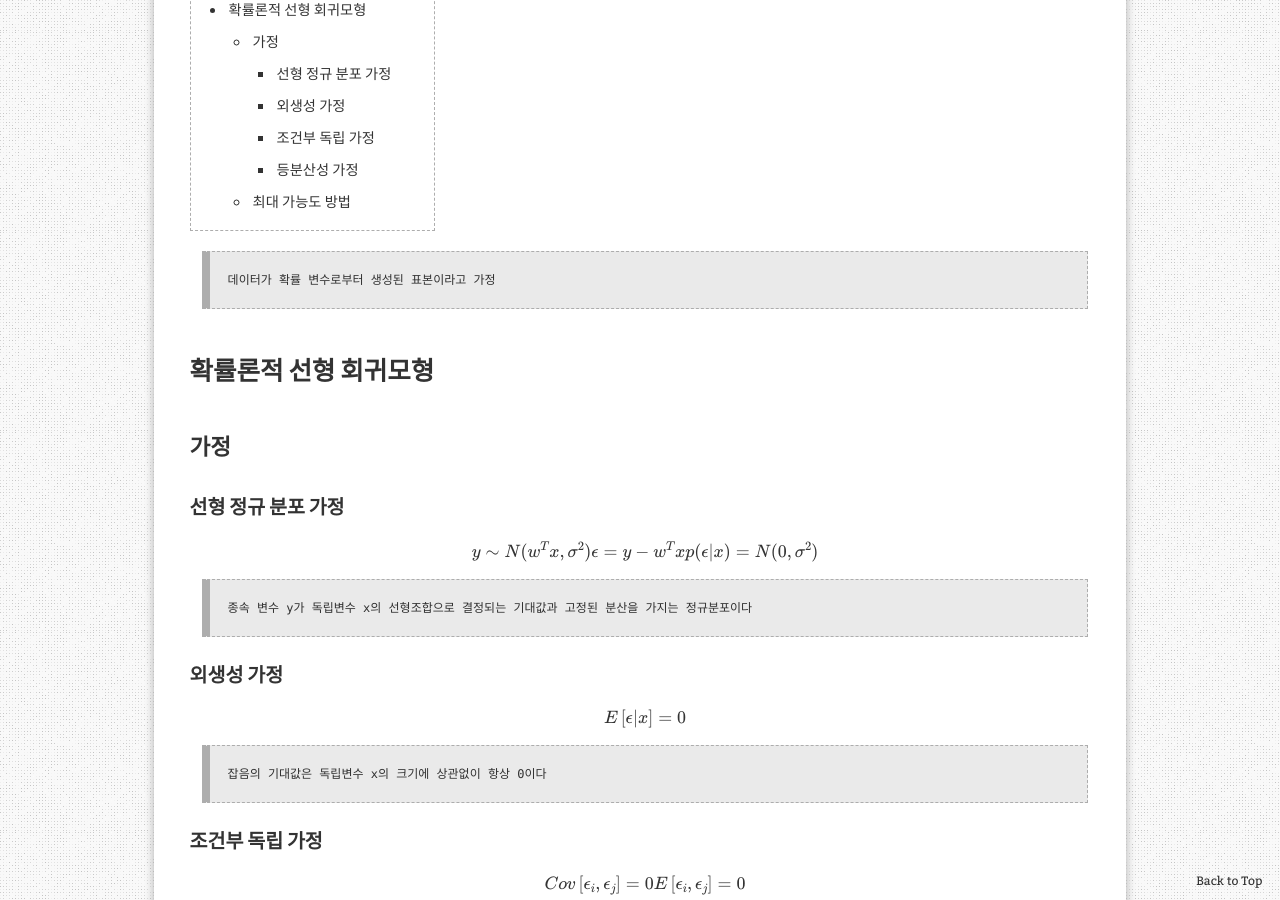
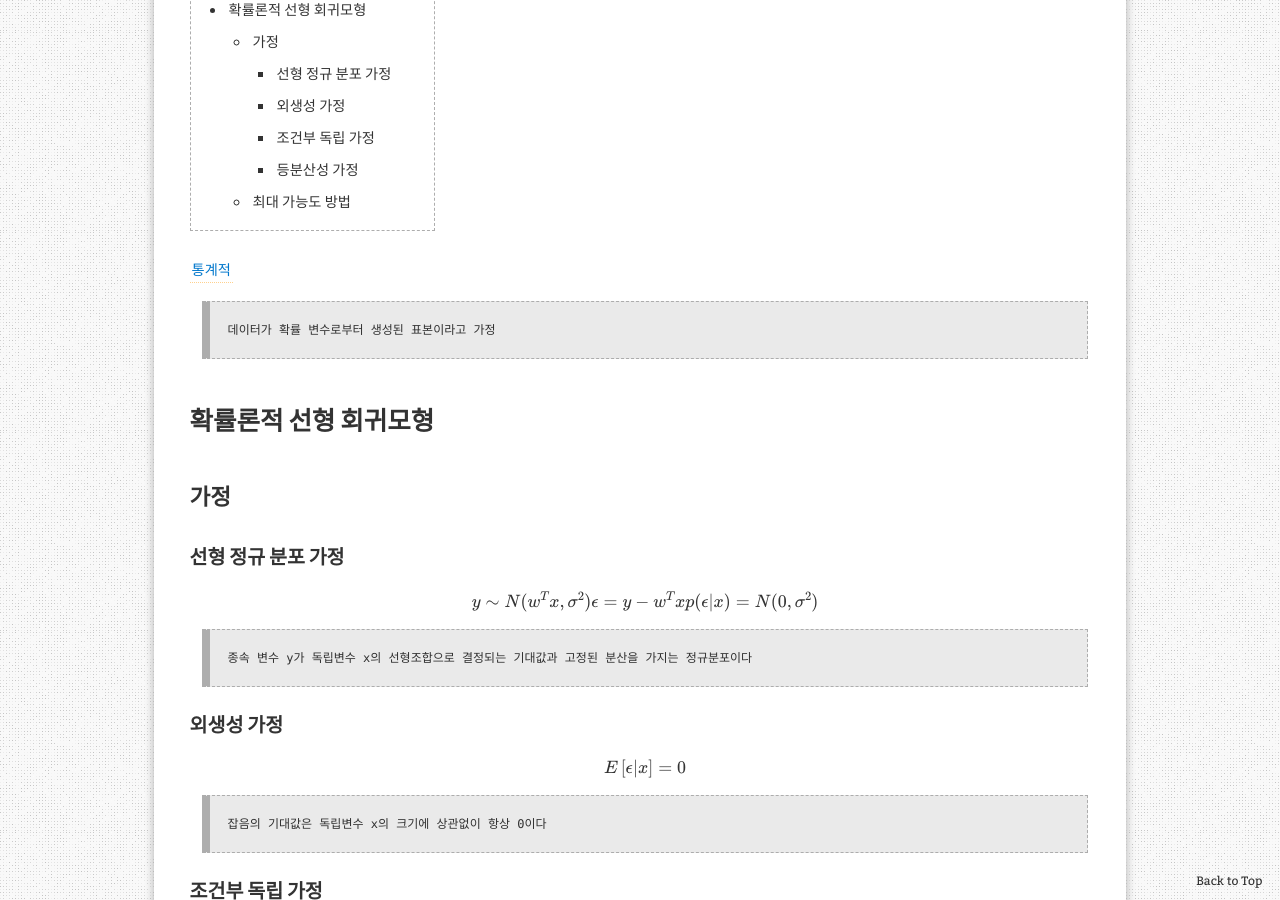
Before and after one commit to aristohyun/aristohyun.github.io, a Jekyll site: the page built from _posts/2021-06-25-Linear-Regression-2.md, in a window 1280 px wide and 900 px high, scrolled down 368 px. Built offline with Jekyll 4.4.1, drawn with Linux system fonts in a browser that asks for light colours; formulas are drawn with MathJax 3; comment, search, counter and statistics services are not loaded.

Commit message:
Update 2021-06-25-Linear-Regression-2.md

```diff
--- a/_posts/2021-06-25-Linear-Regression-2.md
+++ b/_posts/2021-06-25-Linear-Regression-2.md
@@ -11,6 +11,8 @@ redirect_from:
 
 * Kramdown table of contents
 {:toc .toc}
+
+[통계적](https://velog.io/@jeromecheon/ML-4%ED%8E%B8-Linear-tasks-Regression%ED%9A%8C%EA%B7%80-1.%EC%B5%9C%EB%8C%80%EA%B0%80%EB%8A%A5%EB%8F%84-%EC%B5%9C%EC%86%8C%EC%A0%9C%EA%B3%B1%EB%B2%95){:target="_ blank"}
 
 > 데이터가 확률 변수로부터 생성된 표본이라고 가정
 
```
